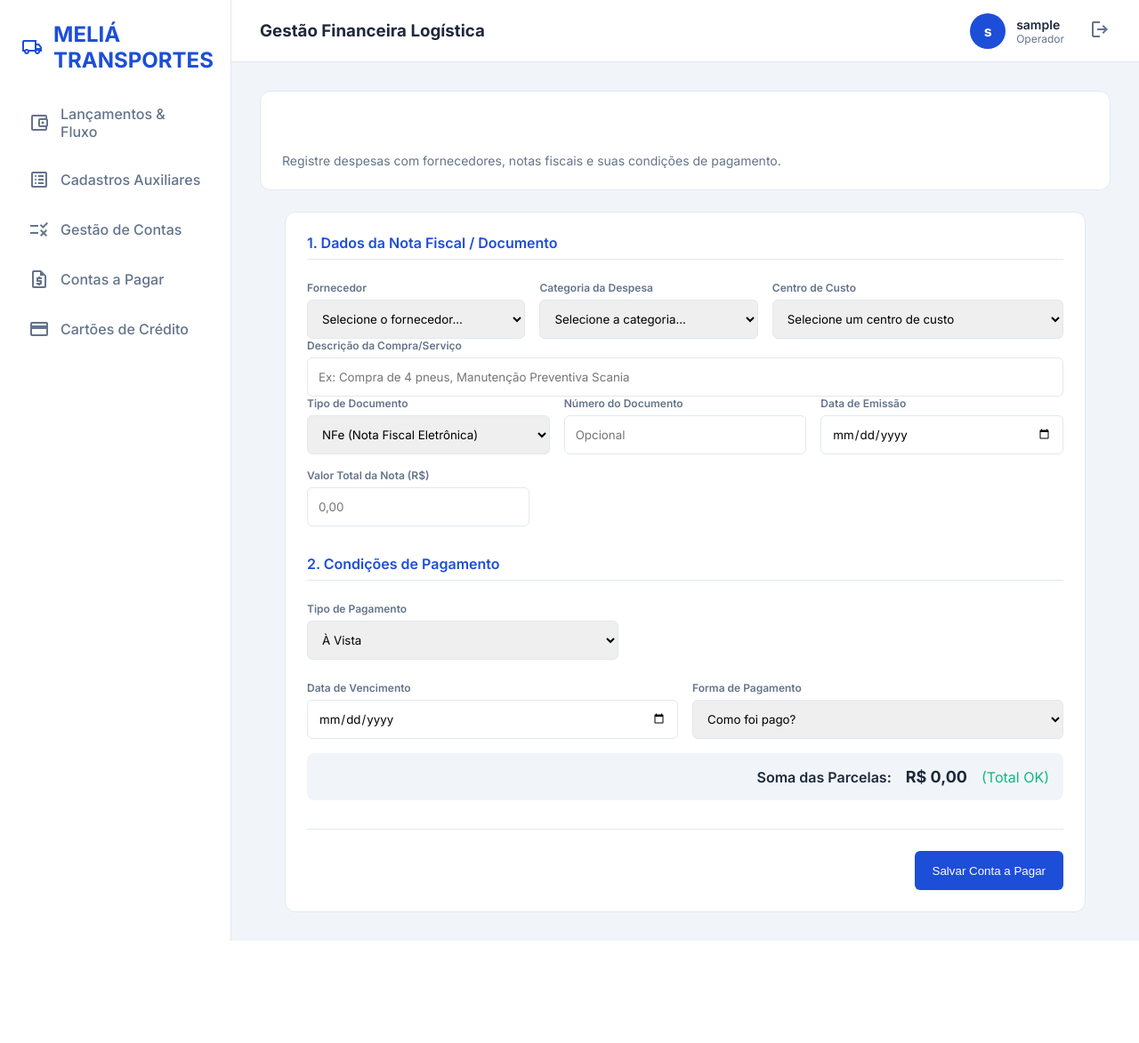
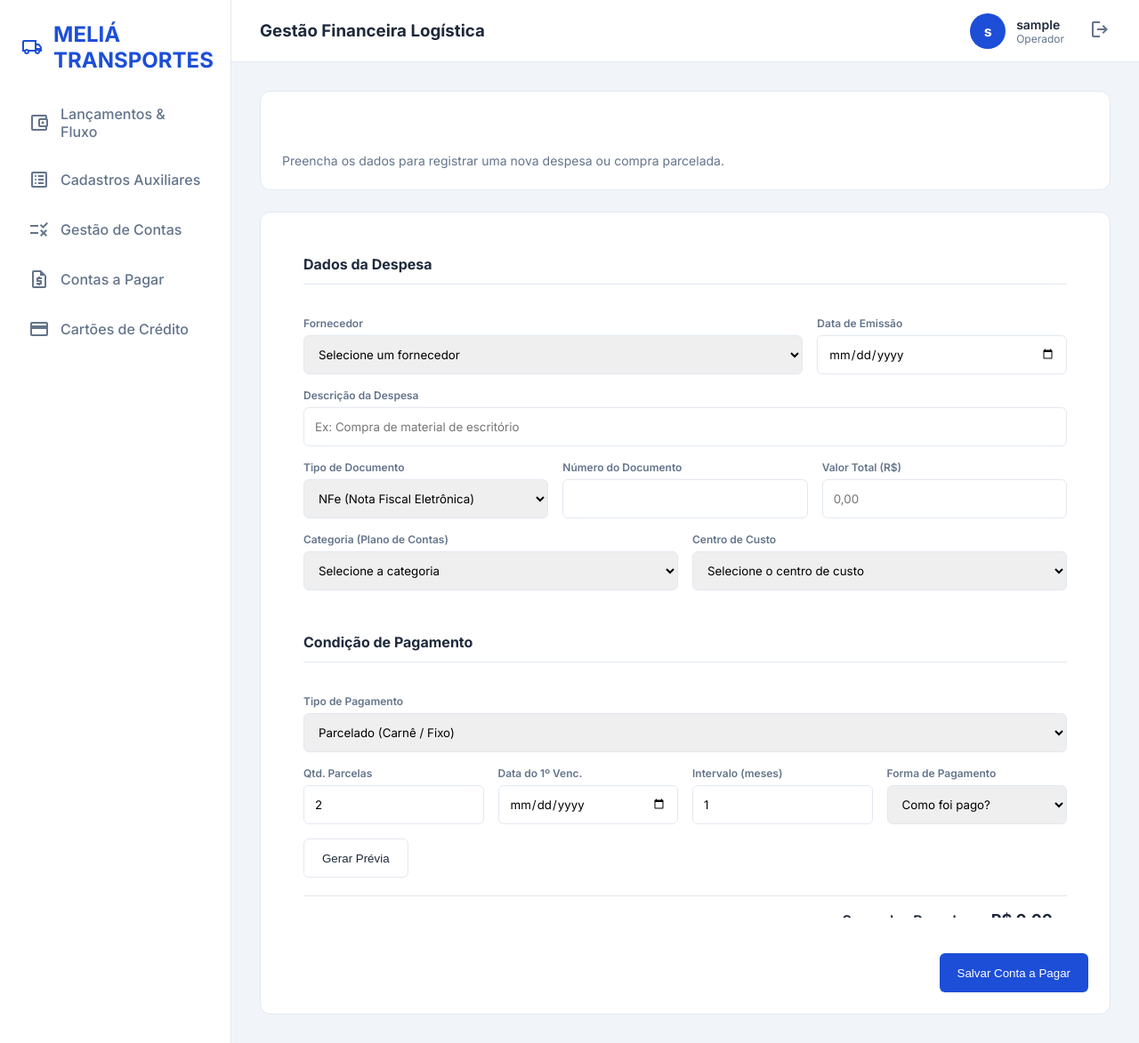
Before and after one commit to franciscorsantos/gfl, a Flask app: page /contas_a_pagar in a window 1280 px wide. Shown: the whole page at 89% size. Before the commit the page ends 1058 px from the top, so only its background shows below. Run offline with Flask 3, Linux system fonts and the light colour scheme; the visitor is signed in with stand-in values (Sample User, id 1); data that the repository does not hold is empty.

Commit message:
Fix: Ajuste no Contas a Pagar do tipo Carnê;

```diff
--- a/app.py
+++ b/app.py
@@ -1106,6 +1106,29 @@ def deletar_forma_pagamento(id):
     db.session.delete(item)
     db.session.commit()
     return jsonify({'status': 'sucesso', 'mensagem': 'Forma de pagamento excluída!'})
+
+@app.route('/api/fornecedores', methods=['POST'])
+@login_required
+def criar_fornecedor():
+    if current_user.perfil != 'Admin':
+        return jsonify({'status': 'erro', 'mensagem': 'Acesso negado.'}), 403
+
+    dados = request.get_json()
+    try:
+        novo_fornecedor = Fornecedor(
+            nome=dados['nome'],
+            cnpj_cpf=dados.get('cnpj_cpf'),
+            status=dados['status']
+        )
+        db.session.add(novo_fornecedor)
+        db.session.commit()
+
+        detalhes = f"Criou o fornecedor '{novo_fornecedor.nome}'."
+        registrar_log('CRIAR', 'Cadastros (Fornecedores)', detalhes)
+        return jsonify({'status': 'sucesso', 'mensagem': 'Fornecedor cadastrado com sucesso!'}), 201
+    except Exception as e:
+        db.session.rollback()
+        return jsonify({'status': 'erro', 'mensagem': str(e)}), 400
 
 @app.route('/api/fornecedores/<int:id>', methods=['DELETE'])
 @login_required
--- a/static/js/main.js
+++ b/static/js/main.js
@@ -642,7 +642,7 @@ document.addEventListener('DOMContentLoaded', function() {
                     <div class="form-row">
                         <div class="form-group"><label>Qtd. Parcelas</label><input type="number" id="qtd_parcelas_fixo" value="2" min="2"></div>
                         <div class="form-group"><label>Data do 1º Venc.</label><input type="date" id="data_1_venc_fixo" required></div>
-                        <div class="form-group"><label>Intervalo (dias)</label><input type="number" id="intervalo_dias_fixo" value="30"></div>
+                        <div class="form-group"><label>Intervalo (meses)</label><input type="number" id="intervalo_meses_fixo" value="1" min="1"></div>
                         <div class="form-group"><label>Forma de Pagamento</label><select id="forma_pagto_padrao_fixo" required>${getFormasPagamentoOptions()}</select></div>
                     </div>
                     <button type="button" id="btn_gerar_parcelas_fixo" class="btn-secondary" style="margin-top: 16px;">Gerar Prévia</button>
@@ -673,23 +673,37 @@ document.addEventListener('DOMContentLoaded', function() {
             const valorTotal = parseFloat(valorTotalInput.value.replace(/\./g, '').replace(',', '.')) || 0;
             const qtd = parseInt(document.getElementById('qtd_parcelas_fixo').value);
             const data1Str = document.getElementById('data_1_venc_fixo').value;
-            const intervalo = parseInt(document.getElementById('intervalo_dias_fixo').value);
+            const intervaloMeses = parseInt(document.getElementById('intervalo_meses_fixo').value);
             const formaID = document.getElementById('forma_pagto_padrao_fixo').value;
             const formaTexto = document.getElementById('forma_pagto_padrao_fixo').options[document.getElementById('forma_pagto_padrao_fixo').selectedIndex].text;
 
-            if (!valorTotal || !qtd || !data1Str || !intervalo || !formaID) { alert('Preencha todos os campos para gerar as parcelas.'); return; }
+            if (!valorTotal || !qtd || !data1Str || !intervaloMeses || !formaID) { alert('Preencha todos os campos para gerar as parcelas.'); return; }
 
             const valorParcela = (valorTotal / qtd).toFixed(2);
-            let dataVenc = new Date(data1Str + 'T12:00:00');
+            const dataBase = new Date(data1Str + 'T12:00:00');
+            const diaVencimentoOriginal = dataBase.getDate();
+
             let tabelaHTML = `<table class="data-table parcela-preview-table"><thead><tr><th>#</th><th>Vencimento</th><th>Valor (R$)</th><th>Forma</th></tr></thead><tbody>`;
-            for (let i = 1; i <= qtd; i++) {
-                tabelaHTML += `<tr class="parcela-row" data-numero="${i}" data-valor="${valorParcela}" data-vencimento="${dataVenc.toISOString().split('T')[0]}" data-forma="${formaID}">
-                    <td>${i}</td>
+            for (let i = 0; i < qtd; i++) {
+                // Cria uma nova data a partir da data base para cada parcela
+                let dataVenc = new Date(dataBase.getFullYear(), dataBase.getMonth(), dataBase.getDate());
+
+                // Adiciona os meses para a parcela atual
+                dataVenc.setMonth(dataBase.getMonth() + (i * intervaloMeses));
+
+                // Se o dia mudou (ex: de 31 para 1), ajusta para o último dia do mês correto.
+                // Isso acontece quando o mês de destino tem menos dias que o dia de vencimento original.
+                if (dataVenc.getDate() !== diaVencimentoOriginal) {
+                    // Voltamos a data para o dia 0 do mês ATUAL, que é o último dia do mês anterior (o correto).
+                    dataVenc.setDate(0);
+                }
+
+                tabelaHTML += `<tr class="parcela-row" data-numero="${i + 1}" data-valor="${valorParcela}" data-vencimento="${dataVenc.toISOString().split('T')[0]}" data-forma="${formaID}">
+                    <td>${i + 1}</td>
                     <td>${dataVenc.toLocaleDateString('pt-BR')}</td>
                     <td>${valorParcela.replace('.', ',')}</td>
                     <td>${formaTexto}</td>
                 </tr>`;
-                dataVenc.setDate(dataVenc.getDate() + intervalo);
             }
             tabelaHTML += `</tbody></table>`;
             document.getElementById('preview_parcelas_container').innerHTML = tabelaHTML;
--- a/templates/contas_a_pagar.html
+++ b/templates/contas_a_pagar.html
@@ -1,54 +1,38 @@
 {% extends 'base.html' %}
 
 {% block content %}
-<div class="dashboard-header" style="background-color: var(--cor-fundo-card); border: 1px solid var(--cor-borda); margin-bottom: 24px;">
-    <div class="page-subheader">
-        <h2>Nova Conta a Pagar</h2>
-        <p style="color: var(--cor-texto-suave);">Registre despesas com fornecedores, notas fiscais e suas condições de pagamento.</p>
+<div class="dashboard-header" style="justify-content: space-between; align-items: center; background-color: var(--cor-fundo-card); border: 1px solid var(--cor-borda); margin-bottom: 24px;">
+    <div>
+        <h2>Lançar Nova Conta a Pagar</h2>
+        <p style="color: var(--cor-texto-suave);">Preencha os dados para registrar uma nova despesa ou compra parcelada.</p>
     </div>
 </div>
 
-<form id="formNovaContaPagar" class="form-container" style="max-width: 900px; margin: auto;">
+<div class="form-container">
+    <form id="formNovaContaPagar">
+        <div class="modal-body" style="padding: 0;">
 
-    <!-- ================================================== -->
-    <!-- SESSÃO A: DADOS DA NOTA (FIXOS)                    -->
-    <!-- ================================================== -->
-    <div class="form-section" style="margin-bottom: 32px;">
-        <h4 class="section-title">1. Dados da Nota Fiscal / Documento</h4>
+            <h3 style="font-size: 16px; border-bottom: 1px solid var(--cor-borda); padding-bottom: 12px; margin-bottom: 20px;">Dados da Despesa</h3>
 
             <div class="form-row">
-            <div class="form-group" style="flex: 1.5;">
+                <div class="form-group" style="flex: 2;">
                     <label for="conta_fornecedor_id">Fornecedor</label>
-                <select id="conta_fornecedor_id" name="fornecedor_id" required>
-                    <option value="">Selecione o fornecedor...</option>
+                    <select name="fornecedor_id" id="conta_fornecedor_id" required>
+                        <option value="" disabled selected>Selecione um fornecedor</option>
                         {% for f in opcoes_fornecedores %}
                         <option value="{{ f.id }}">{{ f.nome }}</option>
                         {% endfor %}
                     </select>
                 </div>
-            <div class="form-group" style="flex: 1.5;">
-                <label for="conta_plano_conta_id">Categoria da Despesa</label>
-                <select id="conta_plano_conta_id" name="plano_conta_id" required>
-                    <option value="">Selecione a categoria...</option>
-                    {% for p in opcoes_planos %}{% if p.tipo == 'Despesa' and '.' in p.codigo %}
-                    <option value="{{ p.id }}">{{ p.codigo }} - {{ p.nome }}</option>
-                    {% endif %}{% endfor %}
-                </select>
-            </div>
-            <div class="form-group" style="flex: 2;">
-                <label for="conta_centro_custo_id">Centro de Custo</label>
-                <select id="conta_centro_custo_id" name="centro_custo_id" required>
-                    <option value="" disabled selected>Selecione um centro de custo</option>
-                    {% for centro in opcoes_centros %}
-                        <option value="{{ centro.id }}">{{ centro.nome }}</option>
-                    {% endfor %}
-                </select>
+                <div class="form-group">
+                    <label for="conta_data_emissao">Data de Emissão</label>
+                    <input type="date" name="data_emissao" id="conta_data_emissao" required>
                 </div>
             </div>
 
             <div class="form-group-full">
-            <label for="conta_descricao">Descrição da Compra/Serviço</label>
-            <input type="text" id="conta_descricao" name="descricao" required placeholder="Ex: Compra de 4 pneus, Manutenção Preventiva Scania">
+                <label for="conta_descricao">Descrição da Despesa</label>
+                <input type="text" name="descricao" id="conta_descricao" placeholder="Ex: Compra de material de escritório" required>
             </div>
 
             <div class="form-row">
@@ -64,75 +48,66 @@
                 </div>
                 <div class="form-group">
                     <label for="conta_numero_documento">Número do Documento</label>
-                <input type="text" id="conta_numero_documento" name="numero_documento" placeholder="Opcional">
+                    <input type="text" name="numero_documento" id="conta_numero_documento">
                 </div>
                 <div class="form-group">
-                <label for="conta_data_emissao">Data de Emissão</label>
-                <input type="date" id="conta_data_emissao" name="data_emissao" required>
+                    <label for="conta_valor_total">Valor Total (R$)</label>
+                    <input type="text" name="valor_total" id="conta_valor_total" placeholder="0,00" required>
                 </div>
             </div>
 
-        <div class="form-group" style="max-width: 250px; margin-top: 16px;">
-            <label for="conta_valor_total">Valor Total da Nota (R$)</label>
-            <input type="text" id="conta_valor_total" name="valor_total" required class="input-moeda" placeholder="0,00">
+            <div class="form-row">
+                <div class="form-group">
+                    <label for="conta_plano_conta_id">Categoria (Plano de Contas)</label>
+                    <select name="plano_conta_id" id="conta_plano_conta_id" required>
+                        <option value="" disabled selected>Selecione a categoria</option>
+                        {% for p in opcoes_planos %}
+                            {% if p.tipo == 'Despesa' %}
+                            <option value="{{ p.id }}">{{ p.codigo }} - {{ p.nome }}</option>
+                            {% endif %}
+                        {% endfor %}
+                    </select>
+                </div>
+                <div class="form-group">
+                    <label for="conta_centro_custo_id">Centro de Custo</label>
+                    <select name="centro_custo_id" id="conta_centro_custo_id" required>
+                        <option value="" disabled selected>Selecione o centro de custo</option>
+                        {% for c in opcoes_centros %}
+                        <option value="{{ c.id }}">{{ c.nome }}</option>
+                        {% endfor %}
+                    </select>
                 </div>
             </div>
 
-    <!-- ================================================== -->
-    <!-- SESSÃO B: CONDIÇÕES DE PAGAMENTO (DINÂMICA)        -->
-    <!-- ================================================== -->
-    <div class="form-section">
-        <h4 class="section-title">2. Condições de Pagamento</h4>
+            <h3 style="font-size: 16px; border-bottom: 1px solid var(--cor-borda); padding-bottom: 12px; margin-top: 32px; margin-bottom: 20px;">Condição de Pagamento</h3>
 
-        <div class="form-group" style="max-width: 350px;">
+            <div class="form-group-full">
                 <label for="condicao_pagamento">Tipo de Pagamento</label>
-            <select id="condicao_pagamento">
+                <select name="condicao_pagamento" id="condicao_pagamento">
                     <option value="vista">À Vista</option>
-                <option value="fixo">Parcelado (Carnê)</option>
+                    <option value="fixo" selected>Parcelado (Carnê / Fixo)</option>
                     <option value="dinamico">Parcelado (Dinâmico)</option>
                 </select>
             </div>
 
-        <!-- Container para os campos dinâmicos -->
-        <div id="campos_pagamento_container" style="margin-top: 24px;">
-            <!-- O conteúdo aqui será gerado pelo JavaScript -->
+            <!-- O CONTEÚDO AQUI SERÁ GERADO PELO JAVASCRIPT (main.js) -->
+            <div id="campos_pagamento_container"></div>
+
         </div>
-    </div>
-
-    <div class="modal-footer" style="padding: 0; margin-top: 32px; border-top: 1px solid var(--cor-borda); padding-top: 24px;">
+        <div class="modal-footer" style="padding: 24px 0 0 0;">
             <button type="submit" class="btn-primary">Salvar Conta a Pagar</button>
         </div>
     </form>
+</div>
 
 <style>
-    .section-title {
-        font-size: 16px;
-        font-weight: 600;
-        color: var(--cor-primaria);
-        padding-bottom: 8px;
-        border-bottom: 1px solid var(--cor-borda);
-        margin-bottom: 24px;
+    .form-container {
+        max-width: none; /* Faz o container ocupar toda a largura disponível */
     }
-    .parcela-preview-table {
-        width: 100%;
-        margin-top: 16px;
-    }
-    .parcela-preview-table td, .parcela-preview-table th {
-        padding: 10px;
-        border: 1px solid var(--cor-borda);
-    }
-    .total-parcelas-footer {
-        display: flex;
-        justify-content: flex-end;
-        align-items: center;
-        gap: 16px;
-        margin-top: 16px;
-        padding: 16px;
-        background-color: var(--cor-secundaria);
-        border-radius: 8px;
-    }
-    .total-ok { color: var(--cor-sucesso); }
-    .total-erro { color: var(--cor-perigo); }
+    .total-parcelas-footer { margin-top: 20px; padding-top: 16px; border-top: 1px solid var(--cor-borda); display: flex; justify-content: flex-end; align-items: center; gap: 16px; }
+    .total-ok { color: var(--cor-sucesso); font-weight: 500; }
+    .total-erro { color: var(--cor-perigo); font-weight: 500; }
+    .parcela-preview-table { margin-top: 16px; }
 </style>
 
 {% endblock %}
```
Lines whose indentation alone changed are shown as unchanged.
